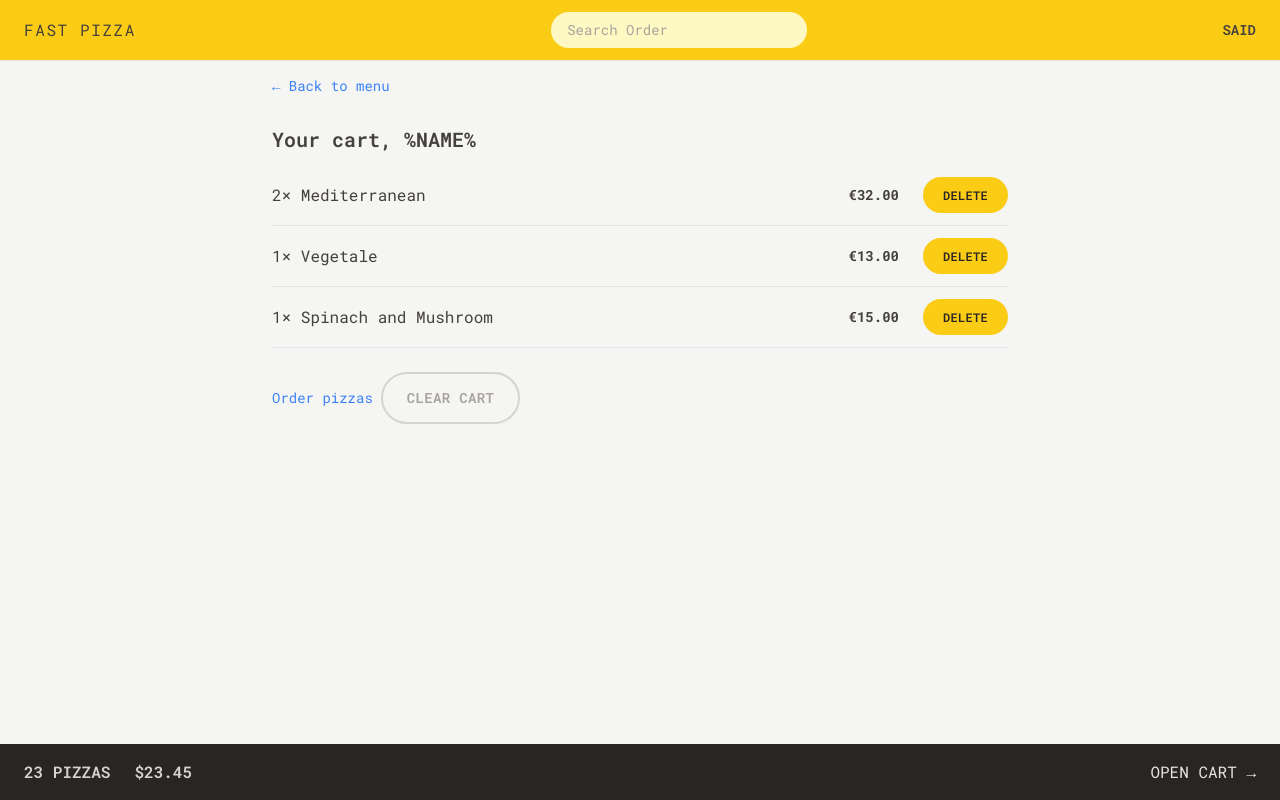
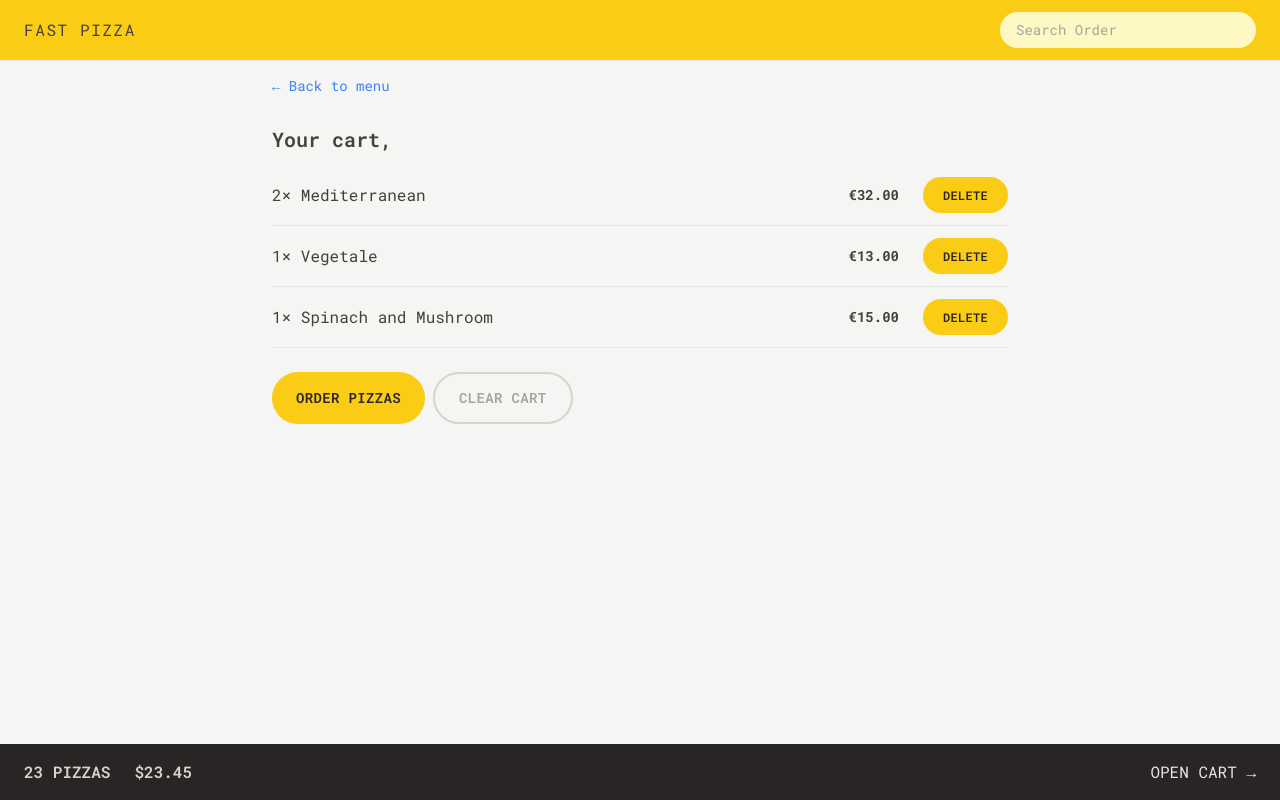
Before and after one commit to saidmallali/fast-pizza, a React (Vite) app: page /cart in a window 1280 px wide. Built offline with nearby package versions, Linux system fonts and the light colour scheme.

Commit message:
implement redux and create/updating user

```diff
--- a/package.json
+++ b/package.json
@@ -21,6 +21,7 @@
     "@types/node": "^20.4.9",
     "@types/react": "^18.2.15",
     "@types/react-dom": "^18.2.7",
+    "@types/react-redux": "^7.1.25",
     "@typescript-eslint/eslint-plugin": "^6.0.0",
     "@typescript-eslint/parser": "^6.0.0",
     "@vitejs/plugin-react": "^4.0.3",
--- a/src/features/cart/Cart.tsx
+++ b/src/features/cart/Cart.tsx
@@ -1,7 +1,9 @@
-import { Link } from "react-router-dom";
 import LinkButton from "../../ui/LinkButton";
 import CartItem from "./CartItem";
 import Button from "../../ui/Button";
+import { useSelector } from "react-redux";
+import { RootState } from "../../store";
+
 const fakeCart = [
   {
     pizzaId: 12,
@@ -27,20 +29,21 @@ const fakeCart = [
 ];
 
 function Cart() {
+  const username = useSelector((state: RootState) => state.user.username);
   const cart = fakeCart;
 
   return (
     <div className="px-4 py-3">
       <LinkButton to="/menu">&larr; Back to menu</LinkButton>
 
-      <h2 className="mt-7 text-xl font-semibold">Your cart, %NAME%</h2>
+      <h2 className="mt-7 text-xl font-semibold">Your cart, {username}</h2>
       <ul className="mt-3 divide-y divide-stone-200 border-b">
         {cart.map((item) => (
           <CartItem item={item} key={`${item.name}-${item.pizzaId}`} />
         ))}
       </ul>
       <div className="mt-6 space-x-2">
-        <LinkButton to="/order/new">Order pizzas</LinkButton>
+        <Button to="/order/new">Order pizzas</Button>
         <Button type="secondary">Clear cart</Button>
       </div>
     </div>
--- a/src/features/order/CreateOrder.tsx
+++ b/src/features/order/CreateOrder.tsx
@@ -1,4 +1,6 @@
 import { useState } from "react";
+import { useSelector } from "react-redux";
+import { RootState } from "../../store";
 import {
   Form,
   ActionFunctionArgs,
@@ -42,6 +44,8 @@ const fakeCart = [
 function CreateOrder() {
   const navigation = useNavigation();
   const formErrors = useActionData() as ErrorForm;
+  const username = useSelector((state: RootState) => state.user.username);
+
   // const [withPriority, setWithPriority] = useState(false);
   const cart = fakeCart;
   const isSubmitting = navigation.state === "submitting";
@@ -54,7 +58,13 @@ function CreateOrder() {
       <Form method="POST">
         <div className="mb-5 flex flex-col gap-2 sm:flex-row sm:items-center">
           <label className="sm:basis-40">First Name</label>
-          <input className="input grow" type="text" name="customer" required />
+          <input
+            className="input grow"
+            type="text"
+            name="customer"
+            required
+            defaultValue={username}
+          />
         </div>
 
         <div className="mb-5 flex flex-col gap-2 sm:flex-row sm:items-center">
--- a/src/features/user/CreateUser.tsx
+++ b/src/features/user/CreateUser.tsx
@@ -1,11 +1,20 @@
 import { useState, FormEvent } from "react";
 import Button from "../../ui/Button";
+import { useDispatch } from "react-redux";
+import { updateName } from "./userSlice";
+import { useNavigate } from "react-router-dom";
 
 function CreateUser() {
   const [username, setUsername] = useState("");
+  const dispatch = useDispatch();
+  const navigate = useNavigate();
 
   function handleSubmit(e: FormEvent) {
     e.preventDefault();
+    if (!username) return;
+    dispatch(updateName(username));
+
+    navigate("/menu");
   }
 
   return (
--- a/src/features/user/UserName.tsx
+++ b/src/features/user/UserName.tsx
@@ -1,5 +1,13 @@
+import { useSelector } from "react-redux";
+import { RootState } from "../../store";
 function UserName() {
-  return <div className="hidden text-sm font-semibold md:block">said</div>;
+  const username = useSelector((state: RootState) => state.user.username);
+
+  if (!username) return null;
+
+  return (
+    <div className="hidden text-sm font-semibold md:block">{username}</div>
+  );
 }
 
 export default UserName;
--- a/src/main.tsx
+++ b/src/main.tsx
@@ -1,10 +1,14 @@
-import React from 'react'
-import ReactDOM from 'react-dom/client'
-import App from './App.tsx'
-import './index.css'
+import React from "react";
+import ReactDOM from "react-dom/client";
+import App from "./App.tsx";
+import "./index.css";
+import { Provider } from "react-redux";
+import store from "./store.ts";
 
-ReactDOM.createRoot(document.getElementById('root')!).render(
+ReactDOM.createRoot(document.getElementById("root")!).render(
   <React.StrictMode>
-    <App />
+    <Provider store={store}>
+      <App />
+    </Provider>
   </React.StrictMode>,
-)
+);
--- /dev/null
+++ b/src/store.ts
@@ -0,0 +1,13 @@
+import { configureStore } from "@reduxjs/toolkit";
+import userReducer from "./features/user/userSlice";
+
+const store = configureStore({
+  reducer: {
+    user: userReducer,
+  },
+});
+
+export default store;
+
+export type RootState = ReturnType<typeof store.getState>;
+export type AppDispatch = typeof store.dispatch;
--- a/src/ui/Home.tsx
+++ b/src/ui/Home.tsx
@@ -1,6 +1,10 @@
+import { useSelector } from "react-redux";
 import CreateUser from "../features/user/CreateUser";
+import { RootState } from "../store";
+import Button from "./Button";
 
 function Home() {
+  const username = useSelector((state: RootState) => state.user.username);
   return (
     <div className="my-10 px-4 text-center sm:my-16">
       <h1 className="mb-8  text-xl font-semibold md:text-3xl">
@@ -10,8 +14,9 @@ function Home() {
           Straight out of the oven, straight to you.
         </span>
       </h1>
+      {!username && <CreateUser />}
 
-      <CreateUser />
+      {username && <Button to="/menu">Continue ordering, {username}</Button>}
     </div>
   );
 }
```
Also changed, not shown: 1 other file (tests, documents, lock files or other folders).
